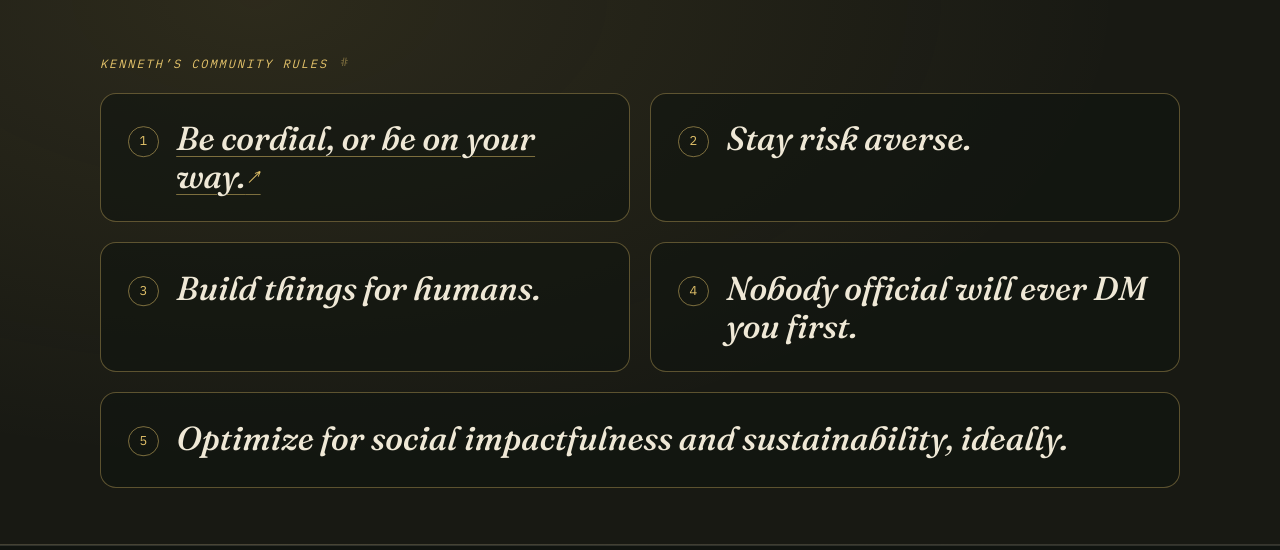
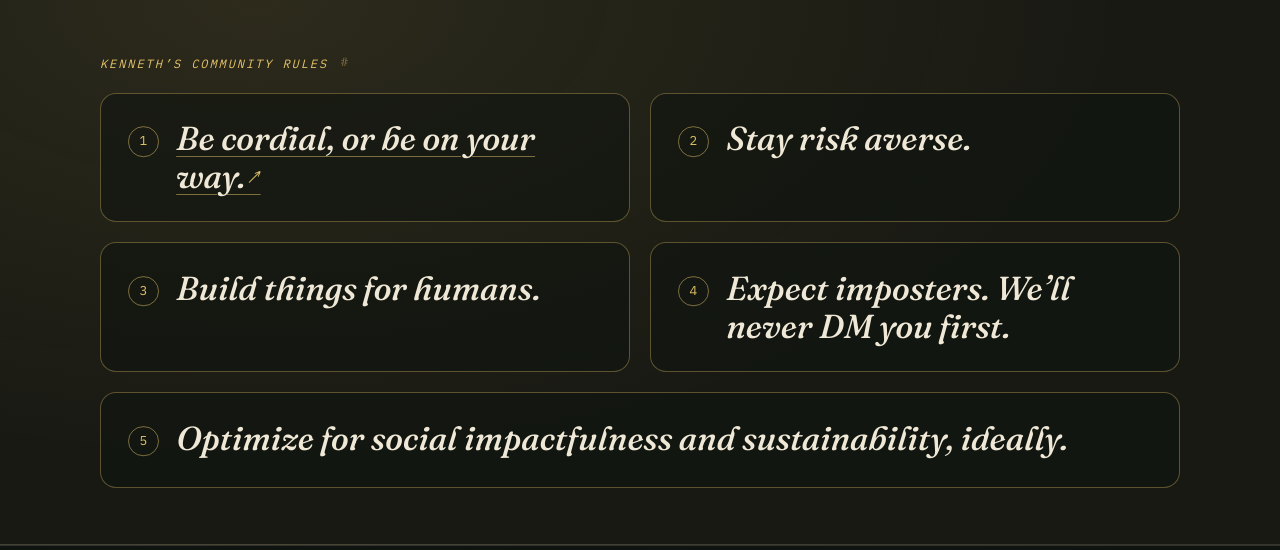
Before and after one commit to TheTradoor/requeststoken.org, a Python web app: template templates/index.html in a window 1280 px wide. Shown: the part 970-1520 px from the top of the page. Run offline with Jinja, Linux system fonts and the light colour scheme; the template is opened without the code that fills it, so the values that code supplies are empty.

Commit message:
Rule 4: Expect imposters. We'll never DM you first.

```diff
--- a/templates/index.html
+++ b/templates/index.html
@@ -75,7 +75,7 @@
           <li><span class="rule-n">1</span><p><a href="https://kennethreitz.org/essays/2013-01-be_cordial_or_be_on_your_way" target="_blank" rel="noopener noreferrer">Be cordial, or be on your way.</a></p></li>
           <li><span class="rule-n">2</span><p>Stay risk averse.</p></li>
           <li><span class="rule-n">3</span><p>Build things for humans.</p></li>
-          <li><span class="rule-n">4</span><p>Nobody official will ever DM you first.</p></li>
+          <li><span class="rule-n">4</span><p>Expect imposters. We’ll never DM you first.</p></li>
           <li class="rule-wide"><span class="rule-n">5</span><p>Optimize for social impactfulness and sustainability, ideally.</p></li>
         </ol>
       </div>
```
Also changed, not shown: tests/test_endpoints.py (+2 -2 lines).
